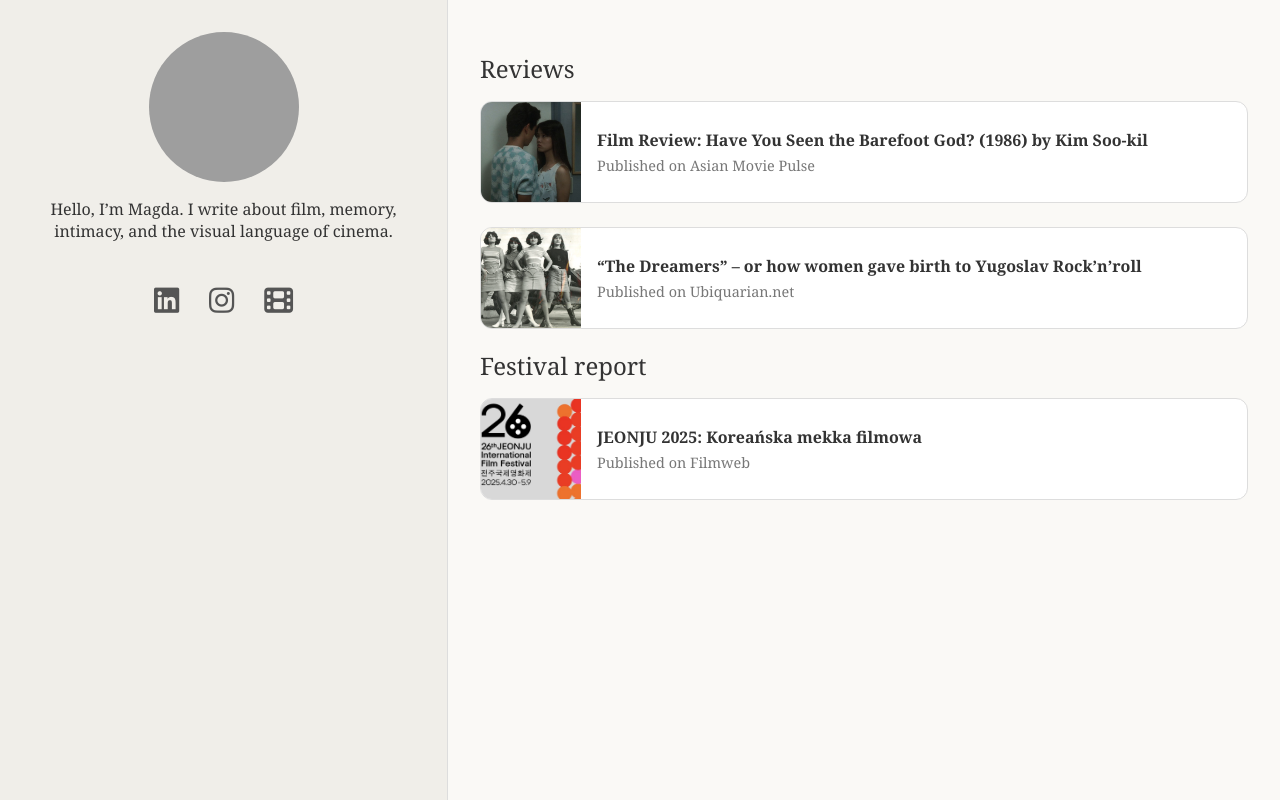
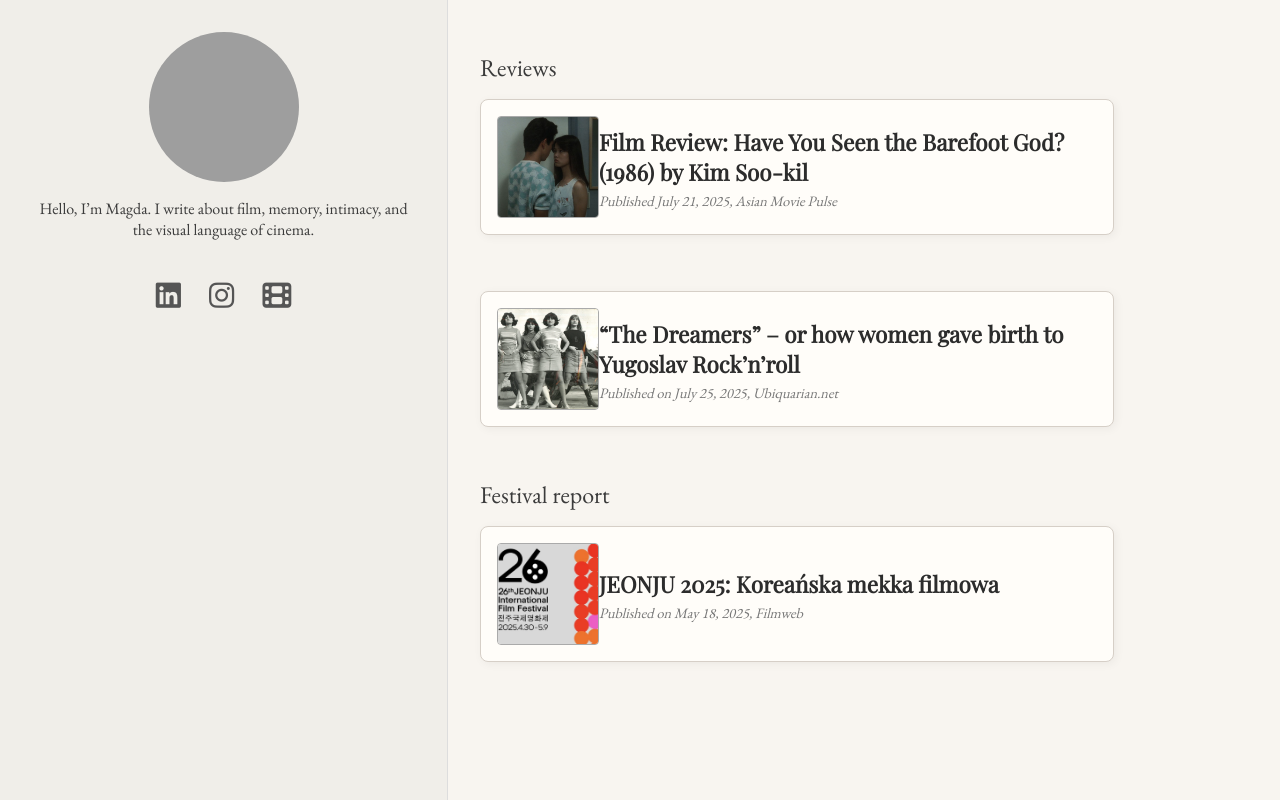
Before and after one commit to magda-nieswiec/hello-world, a plain HTML site: page index.html in a window 1280 px wide. Drawn offline with nearby package versions, Linux system fonts and the light colour scheme; grey boxes are pictures that could not be loaded.

Commit message:
change style of review cards index.html

```diff
--- a/index.html
+++ b/index.html
@@ -8,6 +8,7 @@
     rel="stylesheet"
     href="https://cdnjs.cloudflare.com/ajax/libs/font-awesome/6.4.0/css/all.min.css"
   />
+  <link href="https://fonts.googleapis.com/css2?family=Playfair+Display&family=EB+Garamond&display=swap" rel="stylesheet">
   <style>
     body {
       margin: 0;
@@ -80,11 +81,17 @@
 }
 
 .review-card {
-  background: #fff;
-  border: 1px solid #ddd;
-  border-radius: 12px;
-  overflow: hidden;
-  transition: box-shadow 0.3s;
+  background: #fffdf9;
+  border: 1px solid #d6cfc7;
+  padding: 1rem;
+  display: flex;
+  gap: 1rem;
+  align-items: center;
+  box-shadow: 2px 2px 10px rgba(0,0,0,0.05);
+  border-radius: 8px;
+  margin-bottom: 2rem;
+  max-width: 600px;
+  transition: transform 0.2s ease;
 }
 
 .review-card a {
@@ -98,11 +105,14 @@
   width: 100px;
   height: 100px;
   object-fit: cover;
-  flex-shrink: 0;
+  border: 1px solid #aaa;
+  border-radius: 4px;
 }
 
 .review-info {
-  padding: 1rem;
+  font-size: 0.9rem;
+  color: #666;
+  margin-top: 0.2rem;
 }
 
 .review-info h3 {
@@ -118,6 +128,23 @@
 
 .review-card:hover {
   box-shadow: 0 4px 10px rgba(0, 0, 0, 0.1);
+    transform: translateY(-2px);
+}
+    body {
+  font-family: 'EB Garamond', serif;
+  background-color: #f8f5f0;
+  color: #3b3b3b;
+}
+.review-info h3 {
+  font-family: 'Playfair Display', serif;
+  font-size: 1.4rem;
+  color: #2c2c2c;
+}
+    .review-meta {
+  font-size: 0.75rem;
+  font-style: italic;
+  color: #a78f75;
+  margin-top: 0.4rem;
 }
   </style>
 </head>
@@ -150,7 +177,7 @@
      <img src="barefoot_god.jpg" alt="Have you seena barefoot god?">
      <div class="review-info">
        <h3>Film Review: Have You Seen the Barefoot God? (1986) by Kim Soo-kil</h3>
-       <p>Published on Asian Movie Pulse</p>
+       <p class="review-meta">Published July 21, 2025, Asian Movie Pulse</p>
      </div>
    </a>
       </div>
@@ -160,7 +187,7 @@
 <img src="sanjalice.jpg" alt="The Dreamers">
           <div class="review-info">
             <h3>“The Dreamers” – or how women gave birth to Yugoslav Rock’n’roll</h3>
-            <p>Published on Ubiquarian.net</p>
+            <p class="review-meta">Published on July 25, 2025, Ubiquarian.net</p>
           </div>
         </a>
         </div>
@@ -173,7 +200,7 @@
           <img src="jeonju.jpg" alt="jeonju logo">
         <div class="review-info">
           <h3>JEONJU 2025: Koreańska mekka filmowa</h3>
-          <p>Published on Filmweb</p>
+          <p class="review-meta">Published on May 18, 2025, Filmweb</p>
         </div>
       </a>
         </div>
```
